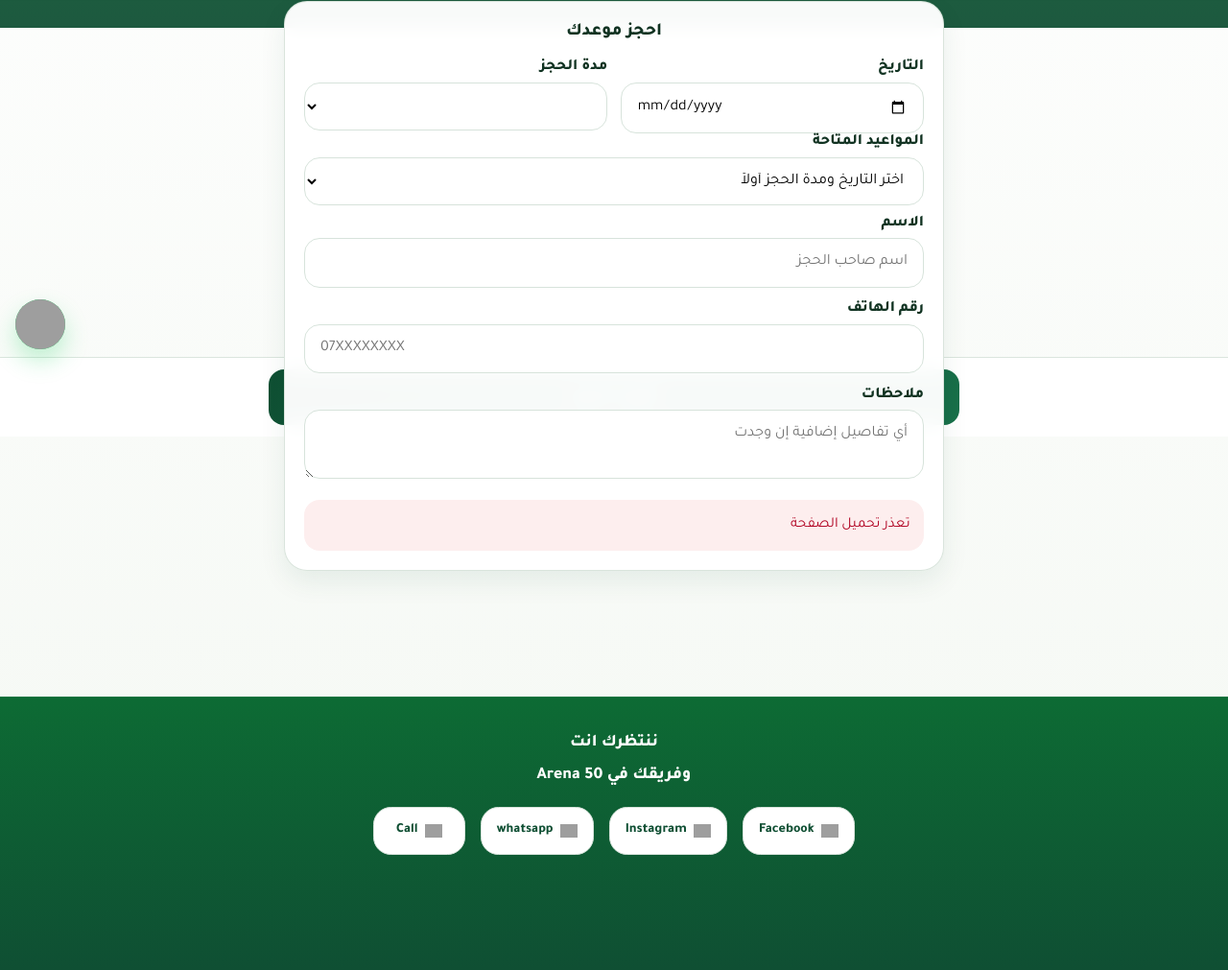
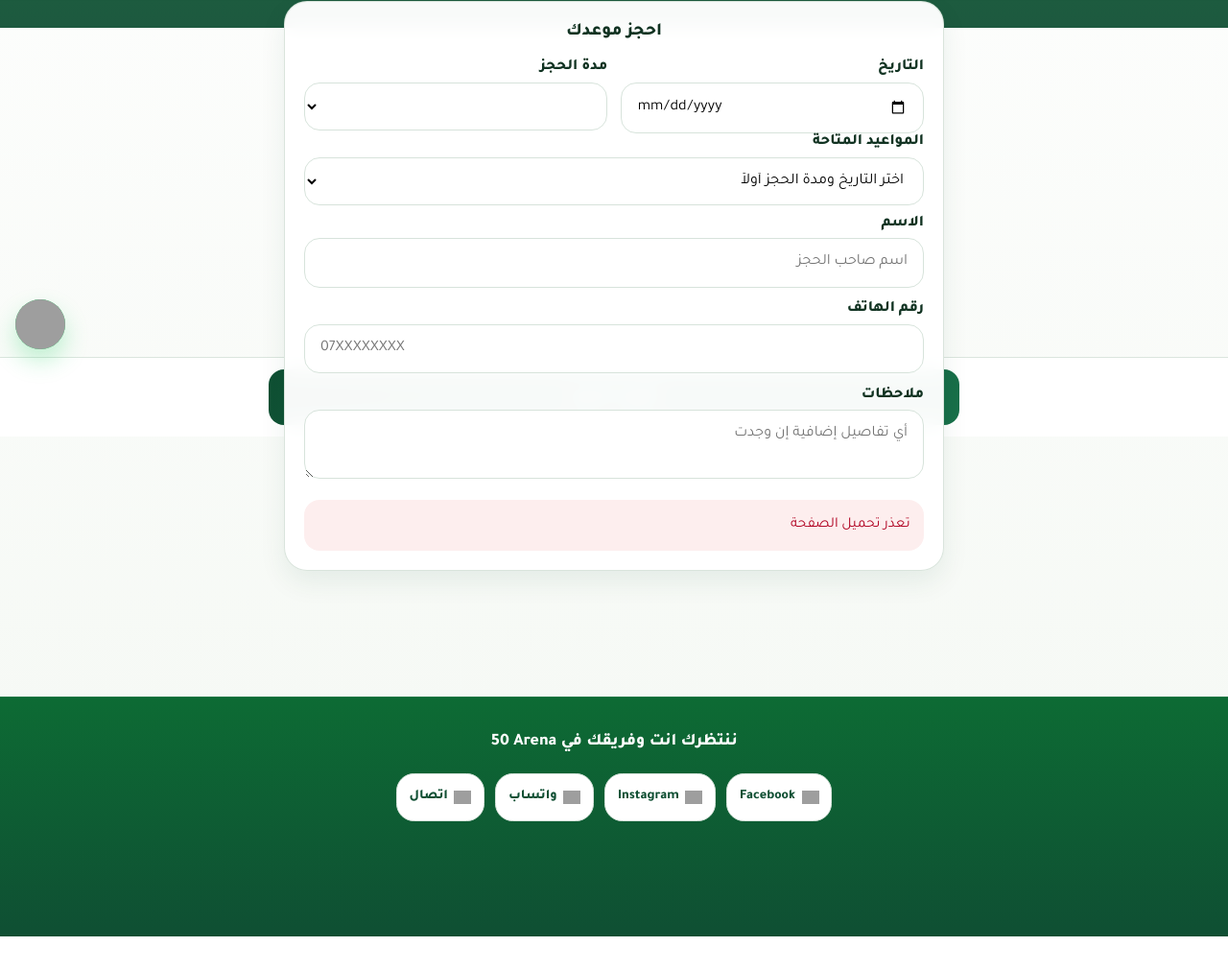
Before and after one commit to 50arena/50arena, a website: page index.html in a window 1280 px wide. Shown: the part 345-1356 px from the top of the page at 96% size. After the commit the page ends 1321 px from the top, so only its background shows below. Drawn offline with Linux system fonts and the light colour scheme; no server answers; grey boxes are pictures that could not be loaded.

Commit message:
Update index.html

```diff
--- a/index.html
+++ b/index.html
@@ -306,28 +306,33 @@
     .footer-contact .contact-title {
       color: #fff;
       font-size: 1.1rem;
-      line-height: 1.9;
+      line-height: 1.8;
       margin-bottom: 1rem;
-      max-width: 280px;
-      margin-inline: auto;
+      text-align: center;
     }
 
     .footer-contact .contact-icons {
-      gap: 1rem;
+      display: flex;
+      justify-content: center;
+      align-items: center;
+      flex-wrap: nowrap;
+      gap: 0.7rem;
+      overflow-x: auto;
     }
 
     .footer-contact .contact-link {
       width: auto;
-      min-width: 96px;
-      padding: 0 1rem;
+      min-width: 88px;
+      padding: 0 0.8rem;
       height: 50px;
       border-radius: 1.15rem;
       color: var(--accent);
       text-decoration: none;
       font-weight: 800;
-      gap: 0.45rem;
+      gap: 0.4rem;
       box-shadow: none;
       text-align: center;
+      white-space: nowrap;
     }
 
     .footer-contact .contact-link img {
@@ -470,26 +475,30 @@
   </div>
 
   <div class="footer-contact">
-  <div class="contact-title">ننتظرك انت<br>وفريقك في 50 Arena</div>
-  <div class="contact-icons">
-    <a class="contact-link" href="https://www.facebook.com/50arena" target="_blank" rel="noreferrer" aria-label="Facebook">
-      <img src="https://drive.google.com/thumbnail?id=1tl_M8byvEU05qa0z6U6ahslP-yCxLrxX&sz=w200" alt="Facebook">
-      <span class="contact-label">Facebook</span>
-    </a>
+    <div class="contact-title">ننتظرك انت وفريقك في <span dir="ltr">50 Arena</span></div>
+
+    <div class="contact-icons">
+      <a class="contact-link" href="https://www.facebook.com/50arena" target="_blank" rel="noreferrer" aria-label="Facebook">
+        <img src="https://drive.google.com/thumbnail?id=1tl_M8byvEU05qa0z6U6ahslP-yCxLrxX&sz=w200" alt="Facebook">
+        <span class="contact-label">Facebook</span>
       </a>
+
       <a class="contact-link" href="https://www.instagram.com/50arena" target="_blank" rel="noreferrer" aria-label="Instagram">
         <img src="https://drive.google.com/thumbnail?id=1np2u6hKRIBj9HPNq9NoXRYSi3utRzMVe&sz=w200" alt="Instagram">
         <span class="contact-label">Instagram</span>
       </a>
-      <a class="contact-link" href="https://wa.me/962779605047" target="_blank" rel="noreferrer" aria-label="whatsapp">
-        <img src="https://drive.google.com/thumbnail?id=1iNhEgW9xdkgsfIEJ376YLbRnJN_YvTpC&sz=w200" alt="whatsapp">
-        <span class="contact-label">whatsapp</span>
+
+      <a class="contact-link" href="https://wa.me/962779605047" target="_blank" rel="noreferrer" aria-label="واتساب">
+        <img src="https://drive.google.com/thumbnail?id=1iNhEgW9xdkgsfIEJ376YLbRnJN_YvTpC&sz=w200" alt="واتساب">
+        <span class="contact-label">واتساب</span>
       </a>
-      <a class="contact-link" href="tel:0779605047" aria-label="Call">
-        <img src="https://drive.google.com/thumbnail?id=1DctrtB5ZOuZaY_0uyGZNCoFEwVnPoumg&sz=w200" alt="Call">
-        <span class="contact-label">Call</span>
+
+      <a class="contact-link" href="tel:0779605047" aria-label="اتصال">
+        <img src="https://drive.google.com/thumbnail?id=1DctrtB5ZOuZaY_0uyGZNCoFEwVnPoumg&sz=w200" alt="اتصال">
+        <span class="contact-label">اتصال</span>
       </a>
     </div>
+
     <div class="app-footer"></div>
   </div>
 
```
